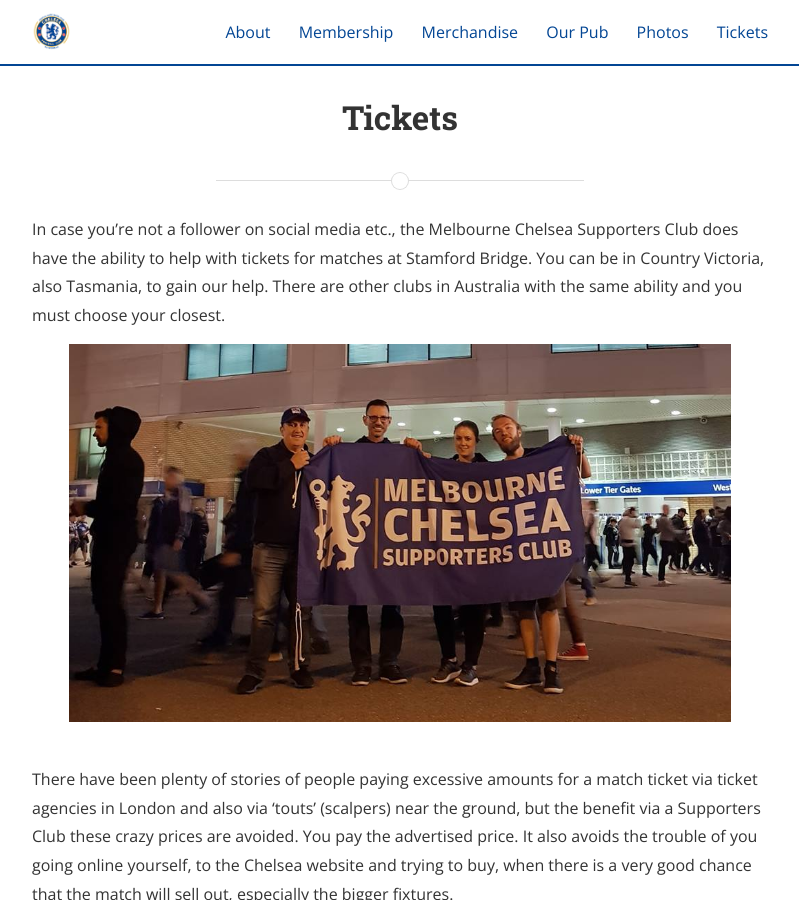
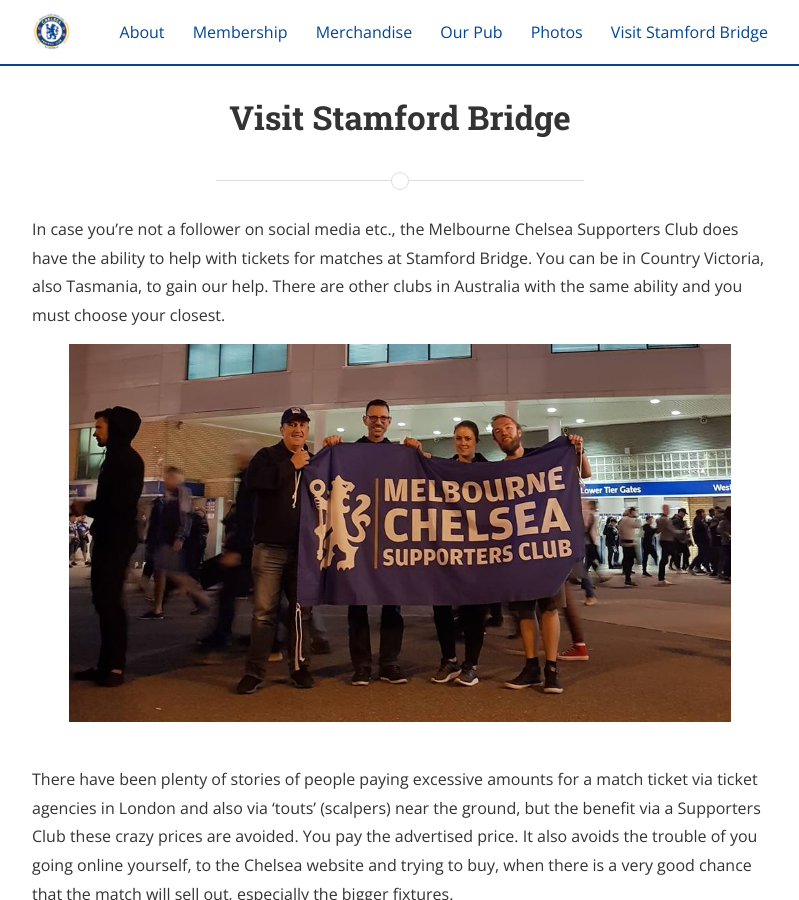
Before and after one commit to Foxh0und/MCSC, a Jekyll site: the page built from stamfordbridge.md, in a window 1280 px wide and 900 px high. Shown: the whole window, without its empty margins (240-1039 px from the left). Built offline with Jekyll 4.4.1, drawn with Linux system fonts in a browser that asks for light colours; nearby versions of some CDN libraries; some of the changed text lies outside the part shown.

Commit message:
Update and rename tickets.md to stamfordbridge.md

```diff
--- a/tickets.md
+++ b/stamfordbridge.md
@@ -1,7 +1,7 @@
 ---
 layout: page
-title: Tickets
-permalink: /tickets/
+title: Visit Stamford Bridge
+permalink: /stamfordbridge/
 ---
 In case you're not a follower on social media etc., the Melbourne Chelsea Supporters Club does have the ability to help with tickets for matches at Stamford Bridge. You can be in Country Victoria, also Tasmania, to gain our help.
 There are other clubs in Australia with the same ability and you must choose your closest.
```
